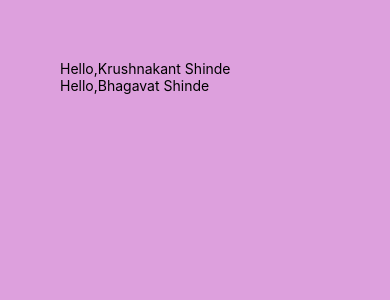
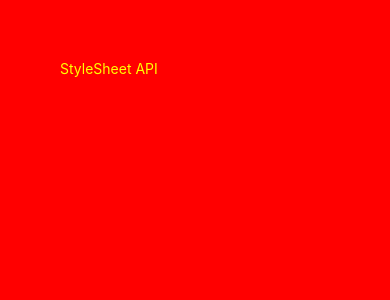
Before and after one commit to Krushna1621/react-native-app, a React Native app: screen / in a window 390 px wide. Shown: the top 300 px of the page. Built offline with nearby package versions, Linux system fonts and the light colour scheme.

Commit message:
Its All About StylesheetApi

```diff
--- a/App.js
+++ b/App.js
@@ -1,22 +1,14 @@
-import { StatusBar } from "expo-status-bar";
-import { useState } from "react";
-import Greet from "./components/Greet";
-import {
-  View,
-  Text,
-  Image,
-  Button,
-  Modal,
-  ActivityIndicator,
-  Alert,
-} from "react-native";
-const logoImg = require("./assets/adaptive-icon.png");
-export default function App() {
-  const [isModalVisible, setIsMoadalVisble] = useState(false);
-  return (
-    <View style={{ flex: 1, backgroundColor: "plum", padding: 60 }}>
-      <Greet name='Krushnakant Shinde'/>
-      <Greet name='Bhagavat Shinde'/>
-    </View>
-  );
+import {View,Text,StyleSheet} from 'react-native'
+
+export default function App(){
+    return(
+        <View style={style.container}>
+            <Text style={style.title}>StyleSheet API</Text>
+        </View>
+    )
 }
+
+const style=StyleSheet.create({
+    container:{flex:1,backgroundColor:"red",padding:60},
+    title:{color:"yellow"}
+})
```
